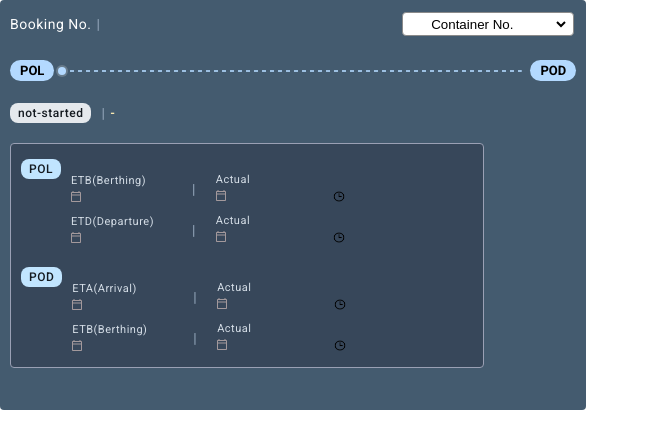
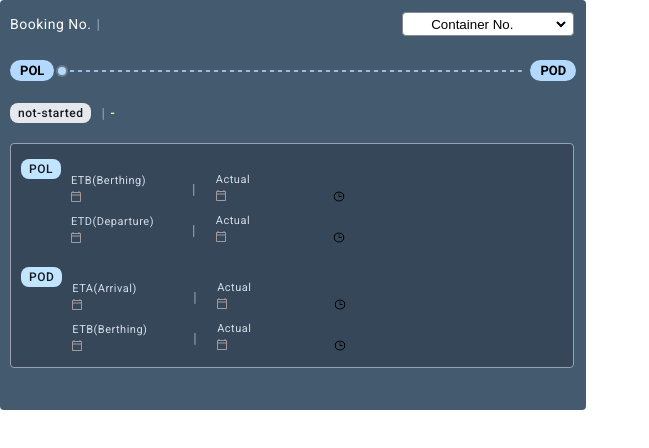
Before and after one commit to Young-Hyun-Ham/iframe-container, a React (Vite) app: page /v2 in a window 1280 px wide. Shown: the top 448 px of the page, without its empty margins (0-649 px from the left). Built offline with nearby package versions, Linux system fonts and the light colour scheme.

Commit message:
iframe body frameDiv width 478 -> 564 수정

```diff
--- a/src/iframeScenario.module.css
+++ b/src/iframeScenario.module.css
@@ -212,7 +212,7 @@
   	color: #f7e7b0;
 }
 .frameDiv {
-  	width: 474.188px;
+  	width: 564px;
   	border-radius: 4px;
   	background-color: #37475A;
   	border: 1px solid #9aa0b4;
```
